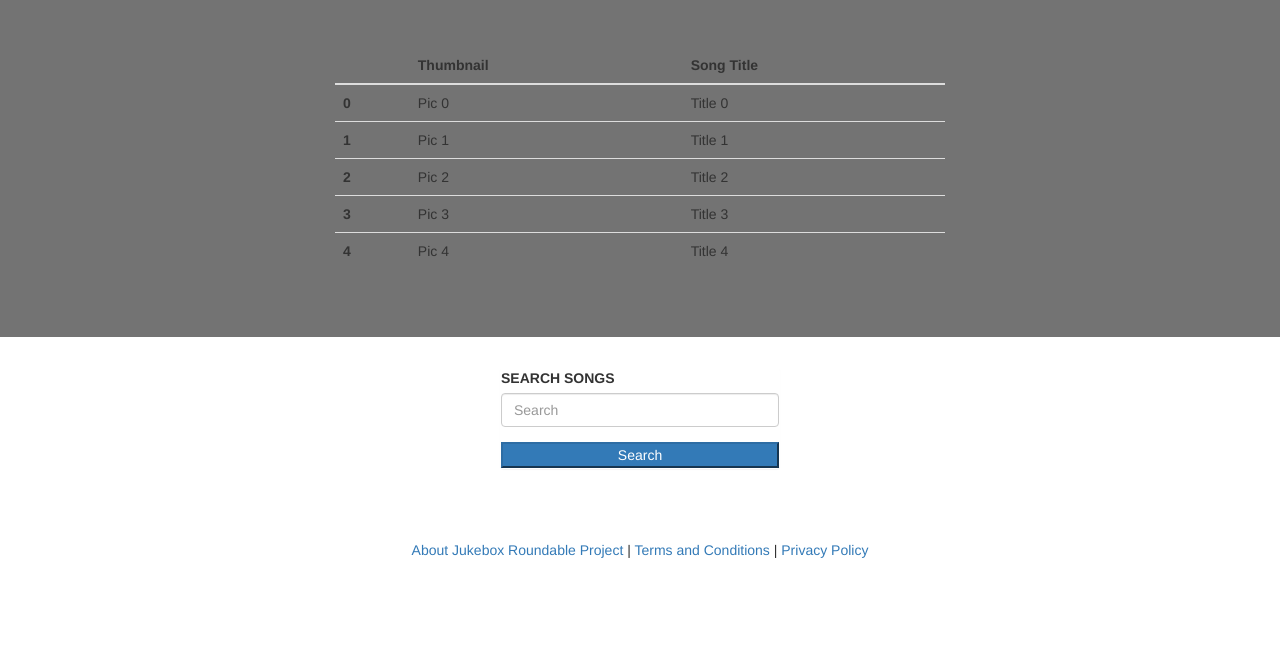
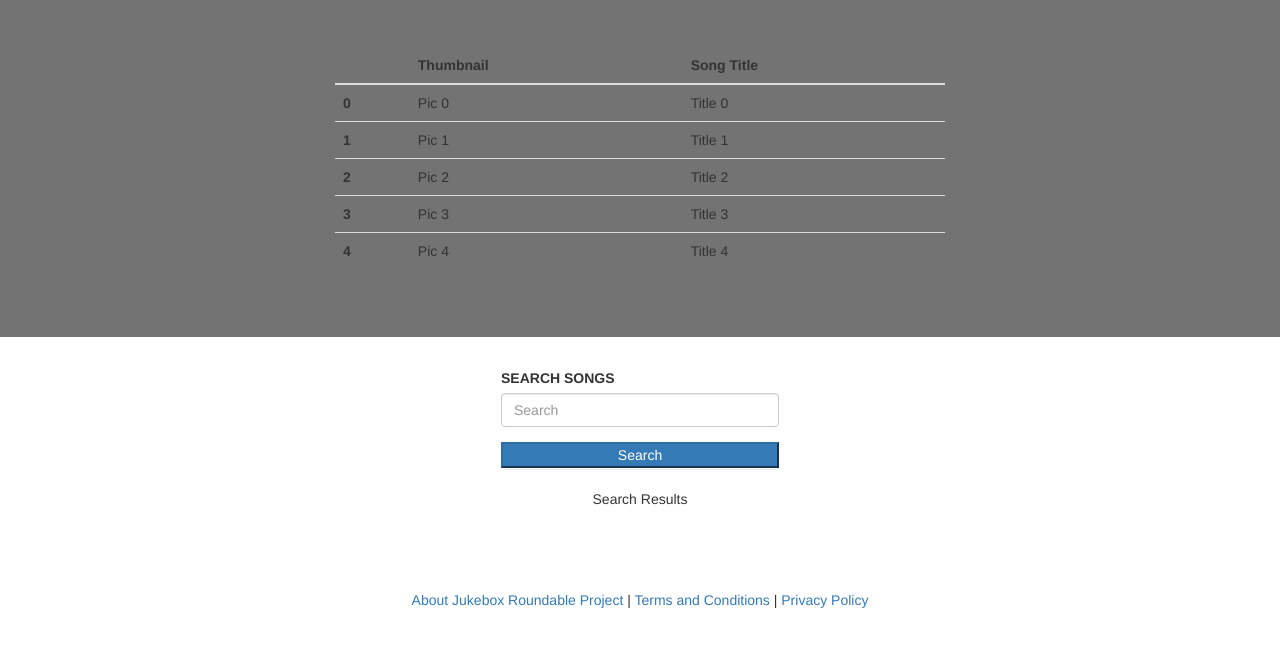
Before and after one commit to jukeboxroundtable/JukeboxRoundtable, a Flask app: page / in a window 1280 px wide. Shown: the part 41-688 px from the top of the page. Run offline with Flask 2, Linux system fonts and the light colour scheme; the visitor is signed in with stand-in values (Sample User, id 1); some libraries are stand-ins or nearby versions.

Commit message:
Testing search results

```diff
--- a/src/static/js/sockets.js
+++ b/src/static/js/sockets.js
@@ -11,6 +11,7 @@ $(document).ready(function () {
     });
 
     socket.on('search_results', function (data) {
+        document.getElementById("data").innerHTML = data;
         console.log(data);
     });
 
--- a/src/templates/jukebox.html
+++ b/src/templates/jukebox.html
@@ -65,4 +65,8 @@
             </div>
         </div>
     </form>
+
+    <div class="container">
+        <p id="data" style="text-align:center;">Search Results</p>
+    </div>
 {% endblock content %}
```
